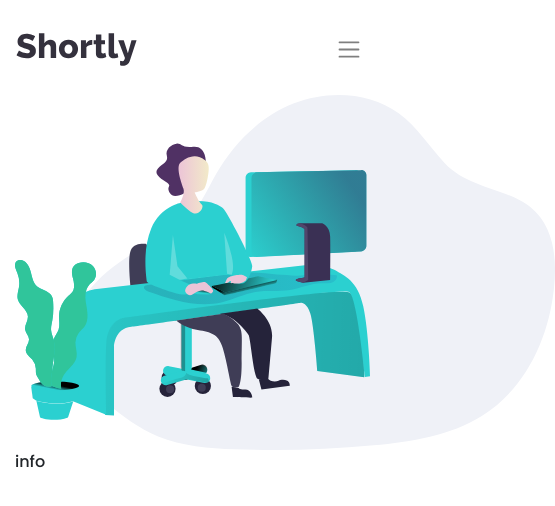
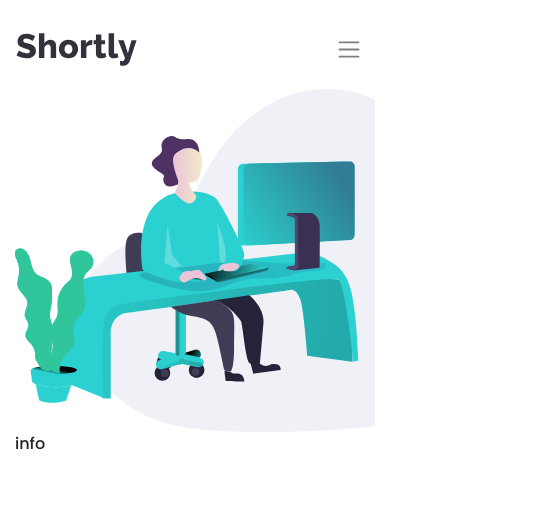
Before and after one commit to MarkusHeine/Frontend-Mentor-Shortly-URL-shortening-API-Challenge, a React (Create React App) app in the folder client/: page / in a window 390 px wide. Shown: the top 506 px of the page, 555 px wide, since content can reach past the window. Built offline with nearby package versions, Linux system fonts and the light colour scheme.

Commit message:
fix image sizing mobile and desktop

```diff
--- a/client/src/header/header.component.js
+++ b/client/src/header/header.component.js
@@ -3,6 +3,10 @@ import { Navbar, Nav, Container } from "react-bootstrap";
 import styled from "styled-components";
 
 const StyledNav = styled.div`
+    .navbar {
+        width: 100vw;
+    }
+
     .navbar-light,
     .navbar-toggler,
     .nav-link {
--- a/client/src/info/info.component.js
+++ b/client/src/info/info.component.js
@@ -3,17 +3,31 @@ import { Container, Row, Col } from "react-bootstrap";
 import InfoImageComponent from "./infoImage.component";
 import styled from "styled-components";
 
-const StyledInfo = styled.div``;
+const StyledInfo = styled.div`
+    .info {
+        max-width: 100vw;
+    }
+
+    .container {
+        margin-top: 10px;
+    }
+
+    @media (min-width: 720px) {
+        .container {
+            margin-top: 50px;
+        }
+    }
+`;
 
 const Info = () => {
     return (
         <StyledInfo>
-            <Container className="mt-3">
+            <Container>
                 <Row className="flex-column-reverse flex-md-row">
-                    <Col xs={12} md={6}>
+                    <Col xs={12} md={7}>
                         <p>info</p>
                     </Col>
-                    <Col xs={12} md={6}>
+                    <Col xs={12} md={5}>
                         <InfoImageComponent></InfoImageComponent>
                     </Col>
                 </Row>
--- a/client/src/info/infoImage.component.js
+++ b/client/src/info/infoImage.component.js
@@ -3,13 +3,21 @@ import React from "react";
 import styled from "styled-components";
 
 const StyledImage = styled.div`
+    .img-wrapper {
+        overflow: hidden;
+    }
+
     img {
-        width: 150%;
+        width: 145%;
     }
 
     @media (min-width: 720px) {
+        .img-wrapper {
+            overflow: visible;
+        }
+
         img {
-            width: 210%;
+            width: 250%;
         }
     }
 `;
@@ -17,11 +25,13 @@ const StyledImage = styled.div`
 const InfoImageComponent = () => {
     return (
         <StyledImage>
-            <img
-                src="../../images/illustration-working.svg"
-                alt="illustration working"
-                className="d-inline-block align-top"
-            ></img>
+            <div className="img-wrapper">
+                <img
+                    src="../../images/illustration-working.svg"
+                    alt="illustration working"
+                    className=""
+                ></img>
+            </div>
         </StyledImage>
     );
 };
```
